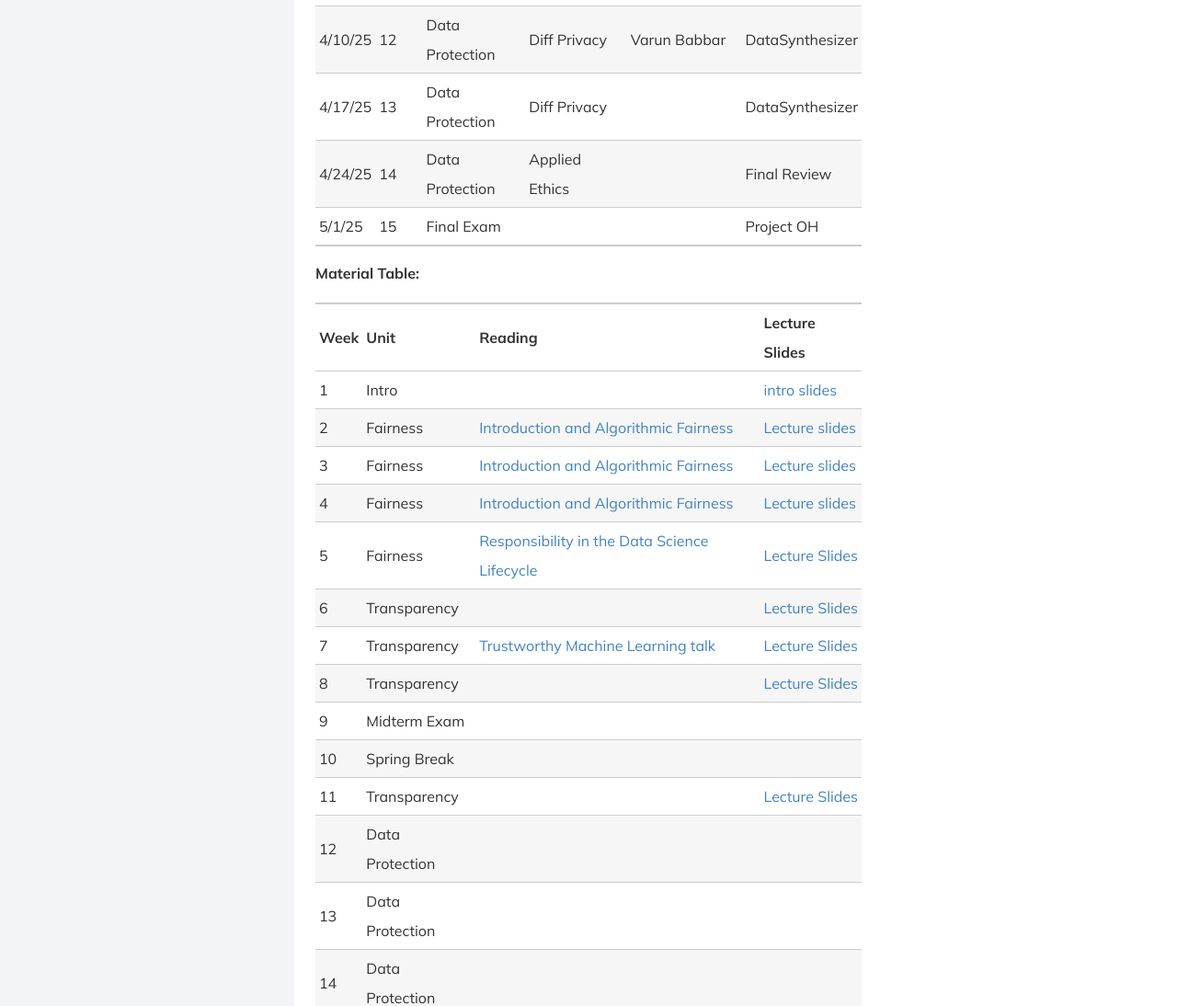
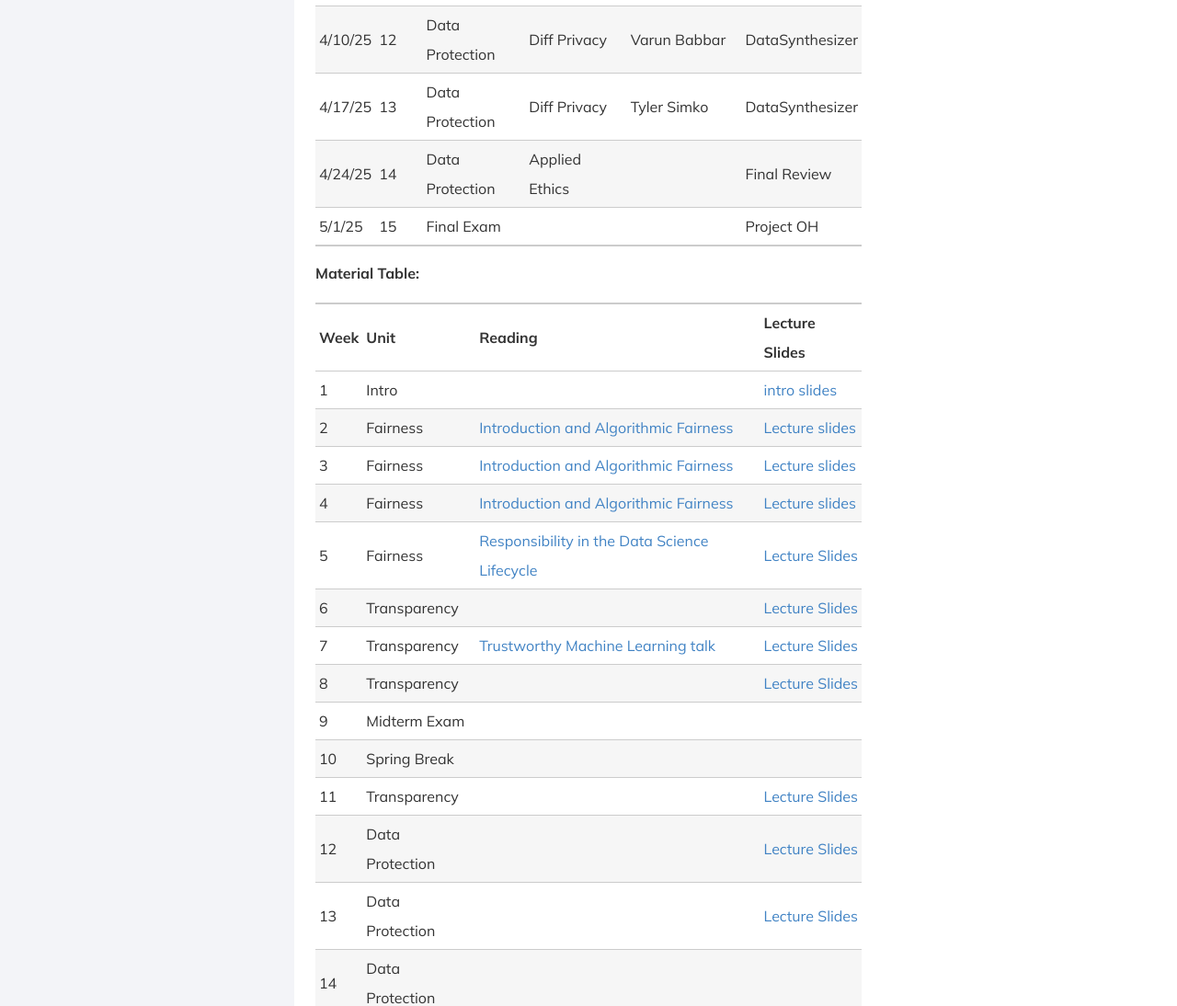
Before and after one commit to DataResponsibly/rds25, a Jekyll site: the page built from modules/ds_ua_202/_posts/2000-01-01-DS-UA-202.md, in a window 1280 px wide. Shown: the part 1071-2165 px from the top of the page at 92% size. Built offline with Jekyll 4.4.1, drawn with Linux system fonts in a browser that asks for light colours; nearby versions of some CDN libraries.

Commit message:
jonathan slides

```diff
--- a/modules/ds_ua_202/_posts/2000-01-01-DS-UA-202.md
+++ b/modules/ds_ua_202/_posts/2000-01-01-DS-UA-202.md
@@ -22,7 +22,7 @@ title: DS-UA 202
 | 3/27/25    | 10   | Spring Break    |                   |                              |                    |
 | 4/3/25     | 11   | Transparency    | Explainability III| Valerie Chen                              | SHARP              |
 | 4/10/25    | 12   | Data Protection | Diff Privacy      |Varun Babbar                             | DataSynthesizer    |
-| 4/17/25    | 13   | Data Protection | Diff Privacy      |                              | DataSynthesizer    |
+| 4/17/25    | 13   | Data Protection | Diff Privacy      |Tyler Simko                              | DataSynthesizer    |
 | 4/24/25    | 14   | Data Protection | Applied Ethics    |                              | Final Review       |
 | 5/1/25     | 15   | Final Exam      |                   |                              | Project OH         |
 
@@ -42,7 +42,7 @@ title: DS-UA 202
 | 9    | Midterm Exam   |         | |
 | 10   | Spring Break   |         | |
 | 11   | Transparency   |         | [Lecture Slides](../../../assets/DS_UA_202_09_Transparency_InPractice_2024.pdf)|
-| 12   | Data Protection|         | |
-| 13   | Data Protection|         | |
+| 12   | Data Protection|         | [Lecture Slides](../../../assets/JC 12_Privacy2_DS_UA_202.pdf) |
+| 13   | Data Protection|         | [Lecture Slides](../../../assets/JC 12_Privacy2_DS_UA_202.pdf) |
 | 14   | Data Protection|         | |
 | 15   | Final Exam     |         | |
```
Also changed, not shown: 1 other file.
